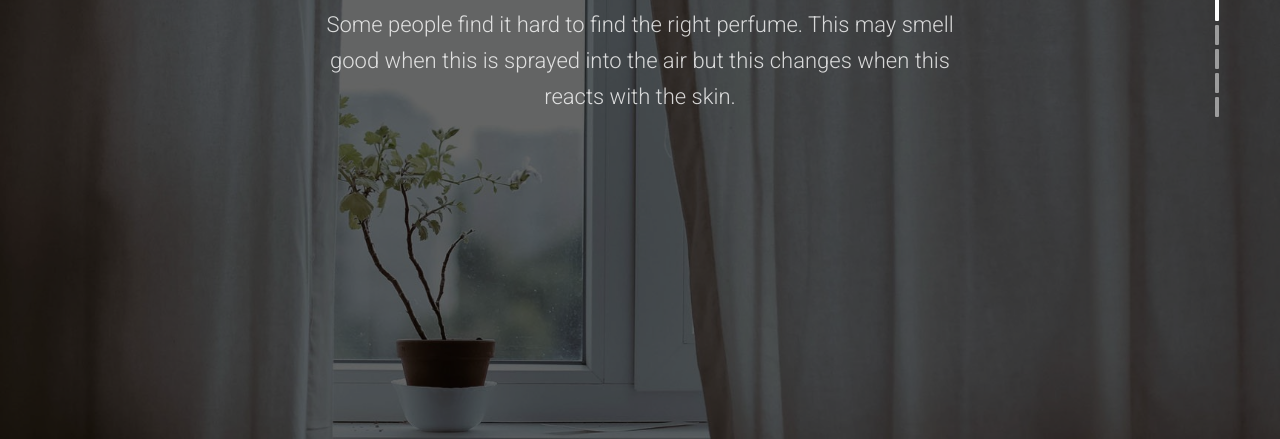
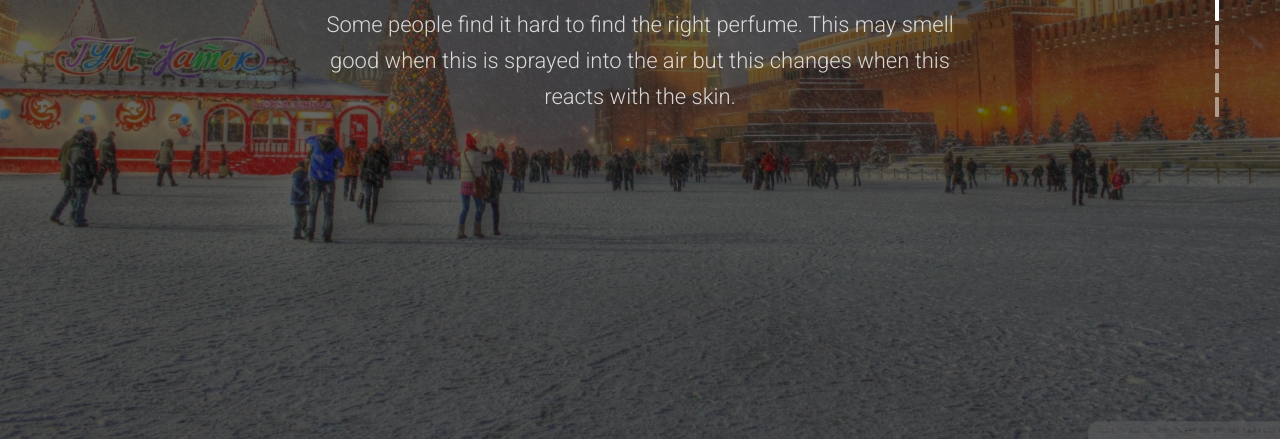
Before and after one commit to huseyinolgun/onepage, a plain HTML site: page index.html in a window 1280 px wide. Shown: the part 361-800 px from the top of the page. Drawn offline with nearby package versions, Linux system fonts and the light colour scheme.

Commit message:
Ana sayfa arkaplan değiştirildi

```diff
--- a/index.html
+++ b/index.html
@@ -124,7 +124,7 @@
       </div>
     </div>
   </div>
-  <div class="background" style="background-image:url(assets/img/background/img-10.jpg)"></div>
+  <div class="background" style="background-image:url(assets/img/background/red_square.jpg)"></div>
 </section>
 
 <!-- Slide 2 (#75) -->
```
Also changed, not shown: assets/img/background/red_square.jpg (added).
